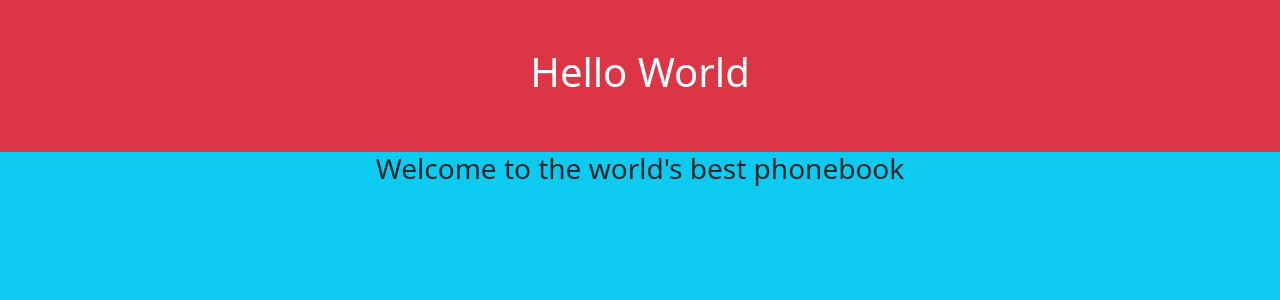
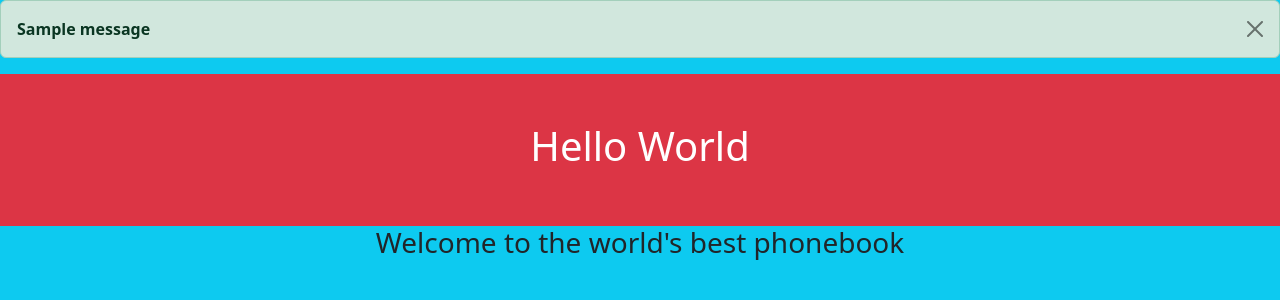
Before and after one commit to jigolaurito93/Flask-Phonebook, a Flask app: page / in a window 1280 px wide. Shown: the part 56-356 px from the top of the page. Run offline with Flask 2, Linux system fonts and the light colour scheme; one stand-in notice (Sample message) is shown.

Commit message:
Add message flashing

```diff
--- a/app/routes.py
+++ b/app/routes.py
@@ -1,5 +1,5 @@
 from app import app
-from flask import render_template, redirect, url_for
+from flask import render_template, redirect, url_for, flash
 from app.forms import PhoneForm
 
 @app.route('/')
@@ -17,5 +17,6 @@ def add_phone():
         address = form.address.data
         phone = form.phone_number.data
         print(first, last, address, phone)
+        flash(f"{first} {last} has been added to the phone book", "success")
         return redirect(url_for('index'))
     return render_template('add_phone.html', form=form)
--- /dev/null
+++ b/app/templates/alerts.html
@@ -0,0 +1,10 @@
+{% with messages = get_flashed_messages(with_categories=true) %}
+    {% if messages %}
+        {% for category, message in messages %}
+        <div class="alert alert-{{ category }} alert-dismissible fade show" role="alert">
+            <strong>{{ message }}</strong>
+            <button type="button" class="btn-close" data-bs-dismiss="alert" aria-label="Close"></button>
+        </div>
+        {% endfor %}
+    {% endif %}
+{% endwith %}
--- a/app/templates/base.html
+++ b/app/templates/base.html
@@ -10,6 +10,8 @@
 <body class="bg-info">
 
     {% include 'nav.html' %}
+
+    {% include 'alerts.html' %}
 
 
     <div class="row bg-danger py-5">
```
